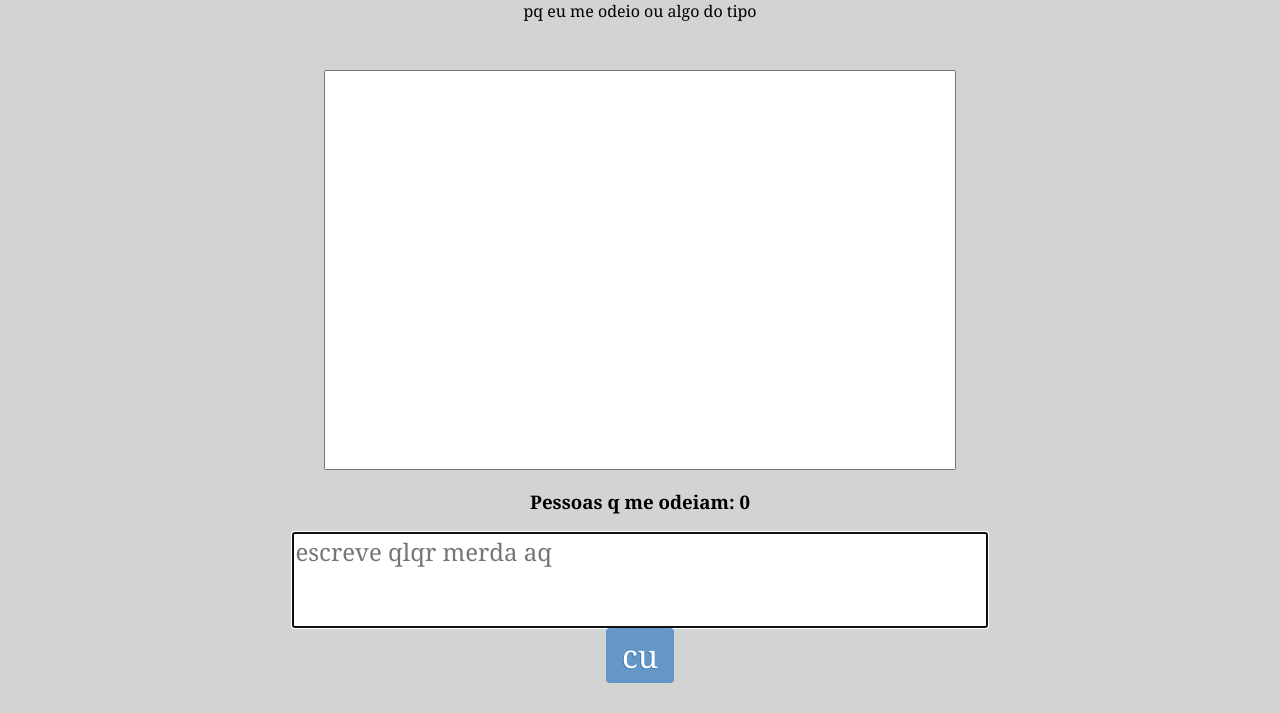
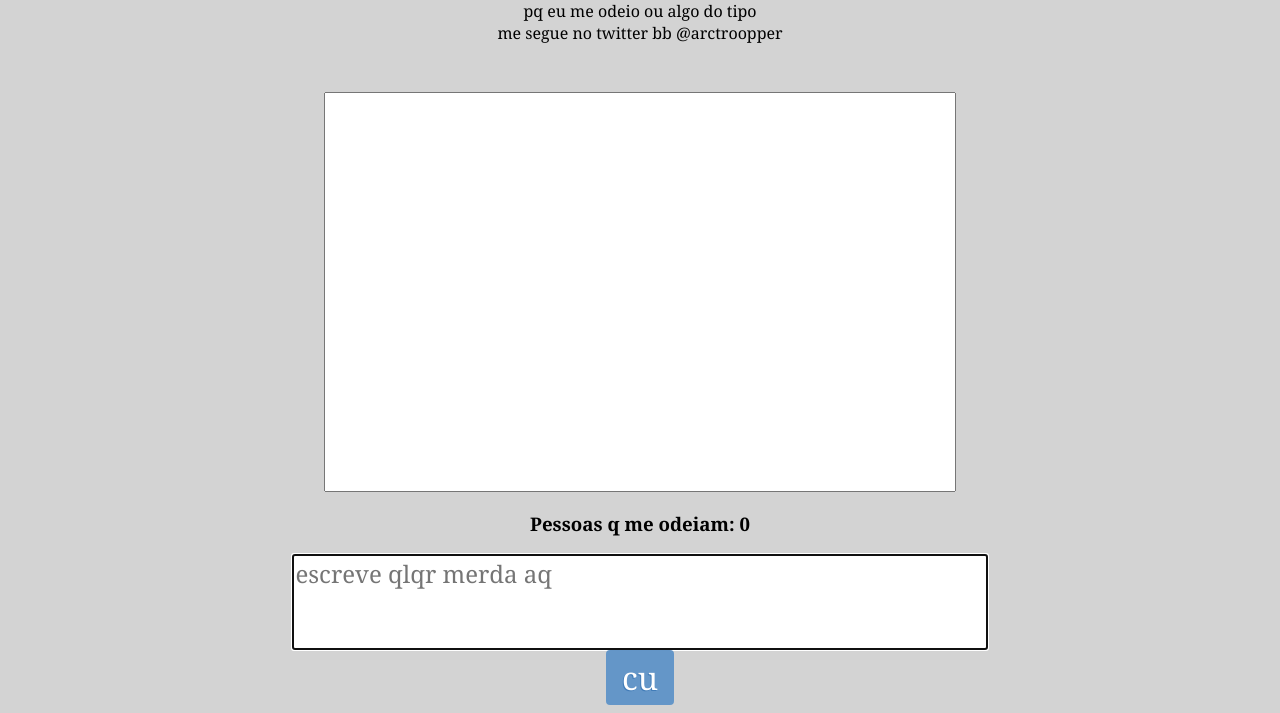
Before and after one commit to Hacker-Turbo/incomodeoLorenzo, a website: page index.html in a window 1280 px wide. Shown: the part 222-935 px from the top of the page. Before the commit the page ends 913 px from the top, so only its background shows below. Drawn offline with nearby package versions, Linux system fonts and the light colour scheme; no server answers.

Commit message:
Update index.html

```diff
--- a/index.html
+++ b/index.html
@@ -49,7 +49,7 @@
 <body bgcolor="lightgray">
   <div align="center">
     <p id="title">site pra incomodar o lorenzo pq ele merece</p>
-    <p id="desc">pq eu me odeio ou algo do tipo</p>
+    <p id="desc">pq eu me odeio ou algo do tipo <br>me segue no twitter bb @arctroopper</p>
     <textarea id="messages" readonly="1"></textarea>
     <h3 id="numClients">Pessoas q me odeiam: 0</h1>
     <textarea id="text" placeholder="escreve qlqr merda aq" autofocus="1"></textarea>
```
